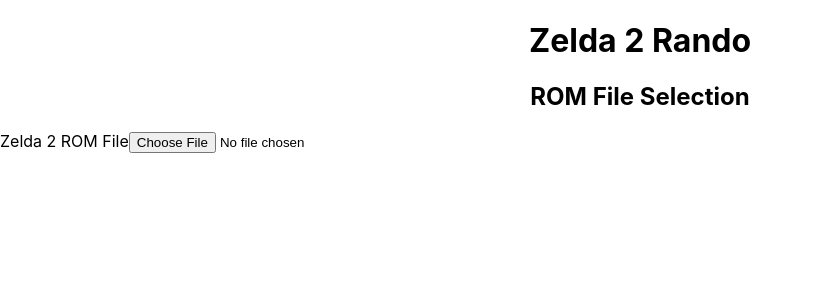
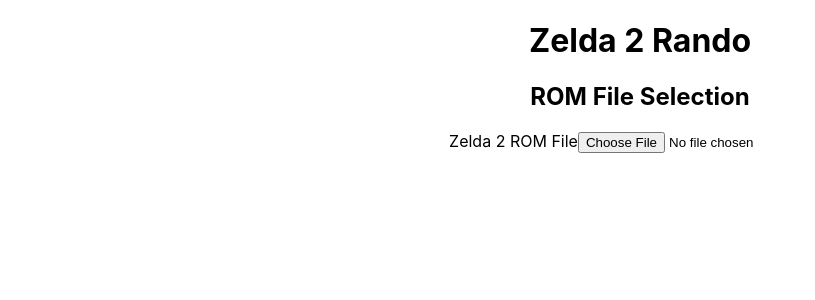
Before and after one commit to deusprogrammer/zelda2-randomizer-react, a React (Create React App) app: page / in a window 1280 px wide. Shown: the top 300 px of the page, without its empty margins (0-815 px from the left). Built offline with nearby package versions, Linux system fonts and the light colour scheme.

Commit message:
Quick and dirty centering of form

```diff
--- a/src/App.js
+++ b/src/App.js
@@ -30,7 +30,7 @@
         <div>
             <h1>Zelda 2 Rando</h1>
             { !romData ?
-                <div>
+                <div style={{width: "80%", margin: "auto", textAlign: "center"}}>
                     <h2>ROM File Selection</h2>
                     <label>Zelda 2 ROM File</label>
                     <input type="file" onChange={onFileLoad} />
```
